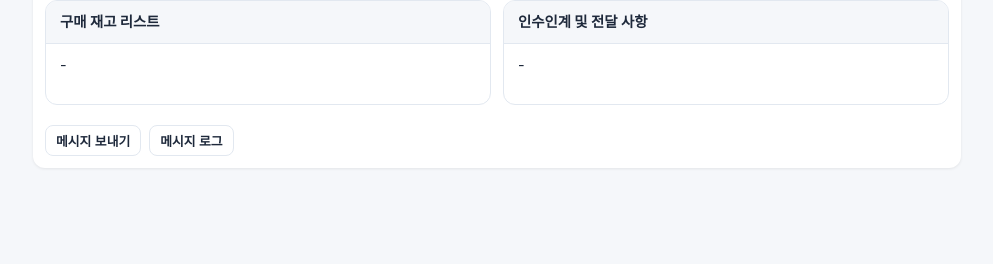
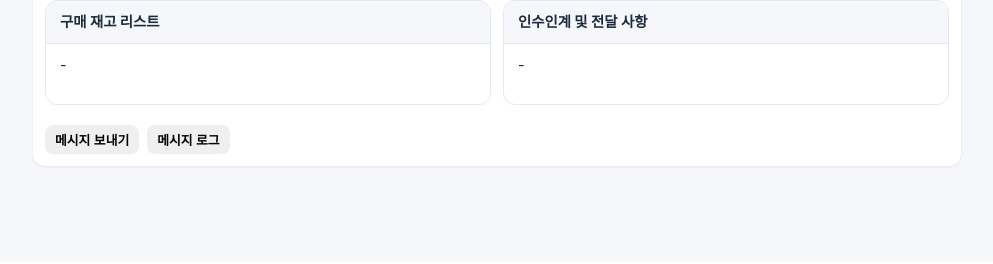
Before and after one commit to indiegyu/smp-pc-kitchen, a Flask app: page /manage/checklist in a window 1280 px wide. Shown: the part 1202-1466 px from the top of the page, without its empty margins (143-1136 px from the left). After the commit the page ends 1370 px from the top, so only its background shows below. Run offline with Flask 3, Linux system fonts and the light colour scheme; data comes from the database, SQL or seed files in the repository; data that the repository does not hold is empty.

Commit message:
UI: emphasize admin message buttons (btn-accent)

```diff
--- a/templates/admin.html
+++ b/templates/admin.html
@@ -37,8 +37,8 @@
                 <div class="note-readonly" id="adminHandoffNote">-</div>
             </div>
             <div style="display:flex;gap:8px;margin-top:8px">
-                <button class="btn btn-primary btn-sm" onclick="showMessageModal()">메시지 보내기</button>
-                <button class="btn btn-outline btn-sm" onclick="showMessageLogsModal()">메시지 로그</button>
+                <button class="btn btn-accent btn-sm" onclick="showMessageModal()">메시지 보내기</button>
+                <button class="btn btn-accent-outline btn-sm" onclick="showMessageLogsModal()">메시지 로그</button>
             </div>
         </div>
 
```
